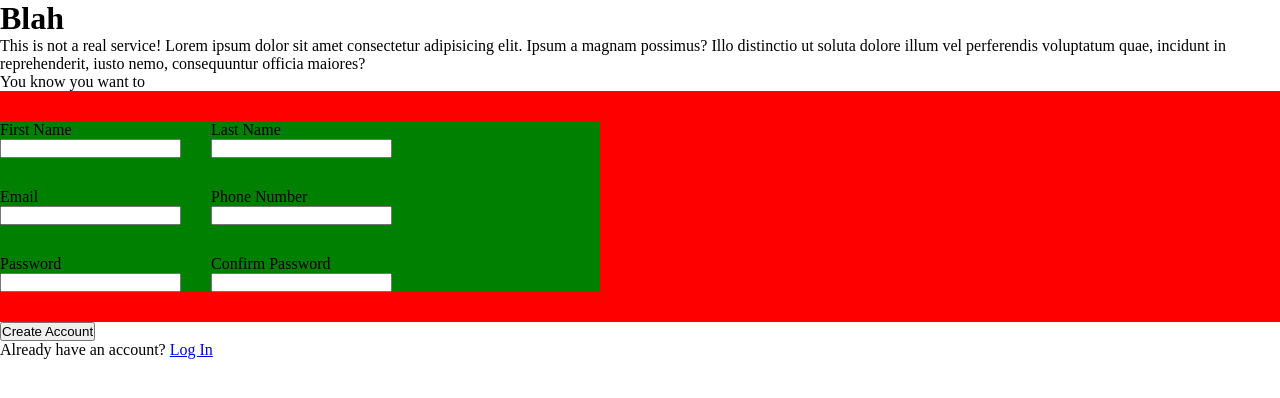
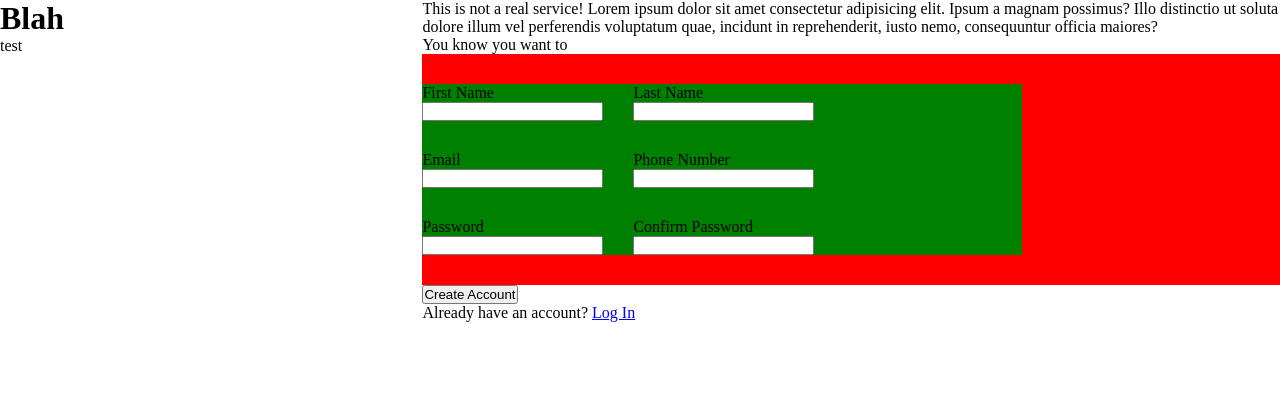
Before and after one commit to cjfaquino/sign-up-form, a plain HTML site: page index.html in a window 1280 px wide. Drawn offline with Linux system fonts and the light colour scheme.

Commit message:
add .flex class

```diff
--- a/index.html
+++ b/index.html
@@ -8,8 +8,9 @@
     <title>Sign-up Form</title>
   </head>
   <body>
-    <div>
-      <div><h1>Blah</h1></div>
+    <div class="flex">
+      <div><h1>Blah</h1>
+      <p>test</p></div>
       <div>
         <p>
           This is not a real service! Lorem ipsum dolor sit amet consectetur
--- a/styles.css
+++ b/styles.css
@@ -21,6 +21,15 @@ label {
     display: block;
 }
 
+h1 {
+    width: min(33vw, 500px);
+}
+
+.flex {
+    display: flex;
+    width: 100%;
+}
+
 .inputs {
     padding: 30px 0;
     width: 100%;
```
